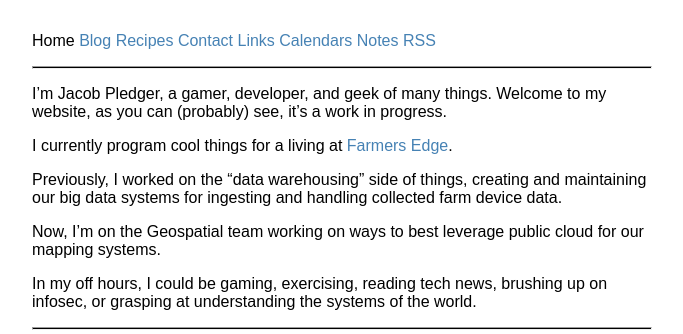
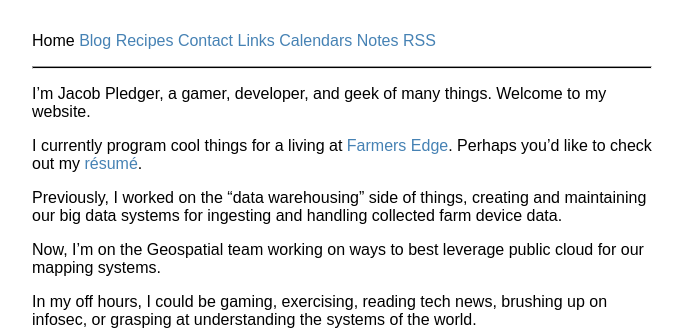
Before and after one commit to jacobpledger/website, a Jekyll site: the page built from index.md, in a window 1280 px wide, cut to the strip 0-334 px from the top of the page. Shown: the whole strip, without its empty margins (298-981 px from the left). Built offline with Jekyll 4.4.1, drawn with Linux system fonts in a browser that asks for light colours.

Commit message:
added resume

```diff
--- a/_sass/main.scss
+++ b/_sass/main.scss
@@ -36,6 +36,38 @@
       list-style: none;
       padding: 0em;
     }
+  }
+  .resume-toc {
+    list-style: none;
+    li {
+      display: inline;
+      padding-inline-start: 0.3em;
+      padding-inline-end: 0.3em;
+    }
+  }
+  .courses-list {
+    list-style: none;
+    column-count: 3;
+    column-width: auto;
+    li {
+      padding-top: 0.3em;
+      padding-bottom: 0.3em;
+    }
+  }
+  .education-list {
+    list-style: none;
+    li {
+      padding-top: 0.3em;
+      padding-bottom: 0.3em;
+    }
+  }
+  .tool-list {
+    list-style: none;
+    column-count: 3;
+    column-width: auto;
+  }
+  .award-list {
+    list-style: none;
   }
   .recipe-list {
     ul {
--- a/index.md
+++ b/index.md
@@ -2,9 +2,9 @@
 layout: default
 ---
 
-I'm Jacob Pledger, a gamer, developer, and geek of many things. Welcome to my website, as you can (probably) see, it's a work in progress.
+I'm Jacob Pledger, a gamer, developer, and geek of many things. Welcome to my website.
 
-I currently program cool things for a living at <a href="https://www.farmersedge.ca">Farmers Edge</a>.
+I currently program cool things for a living at [Farmers Edge](https://www.farmersedge.ca). Perhaps you'd like to check out my [résumé](/resume.html).
 
 Previously, I worked on the "data warehousing" side of things, creating and maintaining our big data systems for ingesting and handling collected farm device data.
 
```
Also changed, not shown: resume.md (added, +111 -0 lines).
